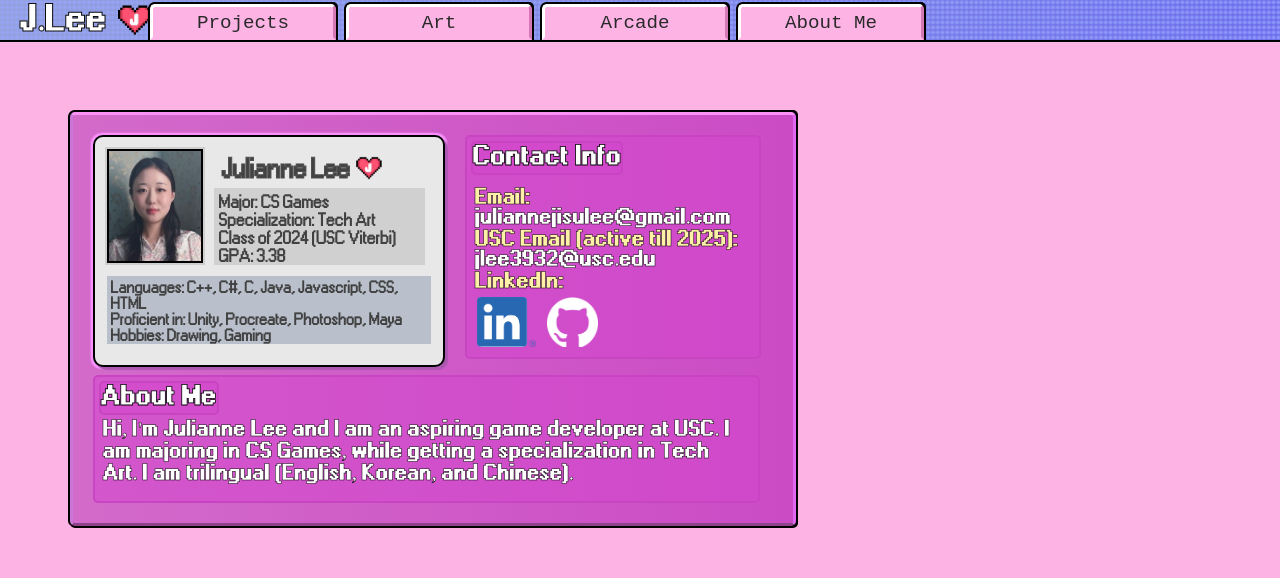
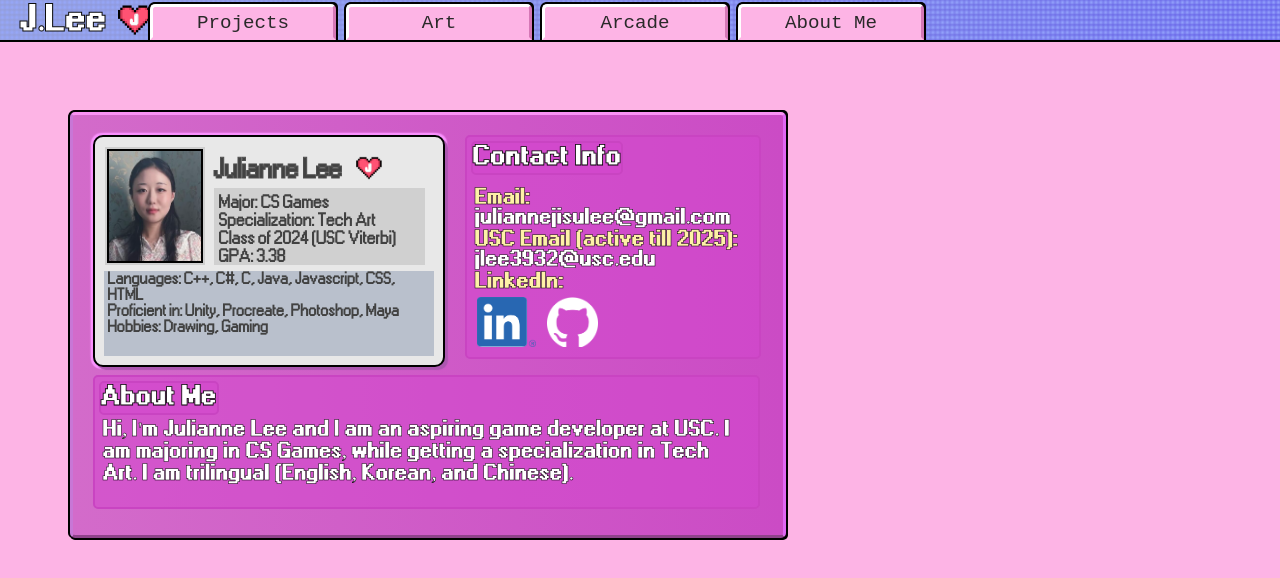
Before and after one commit to jjl418/reactjs, a React (Create React App) app: page /#/about-me in a window 1280 px wide. Shown: the top 578 px of the page. Built offline with nearby package versions, Linux system fonts and the light colour scheme.

Commit message:
fixing about me
fixing about me

```diff
--- a/src/components/pages/aboutme/AboutMe.css
+++ b/src/components/pages/aboutme/AboutMe.css
@@ -21,8 +21,8 @@
 	/* --mask: linear-gradient(red, #{rgba(#000, .30)}); */
     /*DELETEEEEEEEEEEEEEE*/
 
-    width: 720px;
-    height: 408px;
+    width: 710px;
+    height: 420px;
     background-image: linear-gradient(to right, #d36bca , #cb4bc5);
     margin-top: 70px;
     margin-left: 70px;
@@ -37,7 +37,7 @@
     border-radius:  5px;
 
     box-shadow: -1.5px -1.5px #000000, 2px -2px #000000, -2px 0px #000000,
-    2px 0px #000000, 0 -2px #000000, 2px 0px #000000, 2px 2px #000000, 0px 2px #000000;
+    2px 0px #000000, 0 -2px #050404, 2px 0px #000000, 2px 2px #000000, 0px 2px #000000;
 
     /*DELETEEEEEE*/
     /* &::before {
@@ -55,6 +55,7 @@
 .my-id-card
 {
     display: flex;
+    position:relative;
     width: 330px;
     height: 210px;
     background-color:#e8e8e8;
@@ -76,6 +77,7 @@
     border: solid 2.2px;
     box-shadow: 2px 2px #cecece, -2px 2px #cecece, -2px 0px #cecece,
     2px 0px #cecece, 0 2px #cecece, -2px -2px #cecece, 2px -2px #cecece;
+    position: absolute;
 }
 
 .my-id-name
@@ -83,14 +85,15 @@
     font-size: 1.5rem;
     font-weight: bold;
     height: 30px;
-    /* width: 130px; */
+    /* width: 100%; */
     text-align: start;
-    margin-left: 16px;
+    margin-left: 110px;
     margin-top: 10px;
     color:#424242;
     -webkit-text-stroke-width: 1px;
     -webkit-text-stroke-color: #4f4f4f;
     font-family: MSSansSerif;
+    position: absolute;
 }
 
 .my-profile-content
@@ -111,19 +114,21 @@
 
 .my-profile-content-2
 {
-    width: 320px;
-    /* height: 68px; */
-    margin-top: 130px;
-    margin-left: 3px;
-    margin-bottom: 5px;
-    position: absolute;
+
+    width: 100%;
+    height: 85px;
+    top: 125px;
+    /* margin-top: 130px;
+    margin-left: 3px; */
+    /* margin-bottom: 5px; */
+    position: relative;
     font-size: 0.92rem;
     color:#424242;
     font-family: MSSansSerif;
     text-align: start;
     background-color: #b9c0cc;
     padding-left: 4px;
-    padding-top: 4px;
+    /* padding-top: 4px; */
 }
 
 .id-logo
@@ -140,7 +145,7 @@
     display: flex;
     position: absolute;
     width: 663px;
-    height: 124px;
+    height: 130px;
     background-color: #d547ce88;
     border: solid 2.2px;
     border-color: #c944c2;
```
